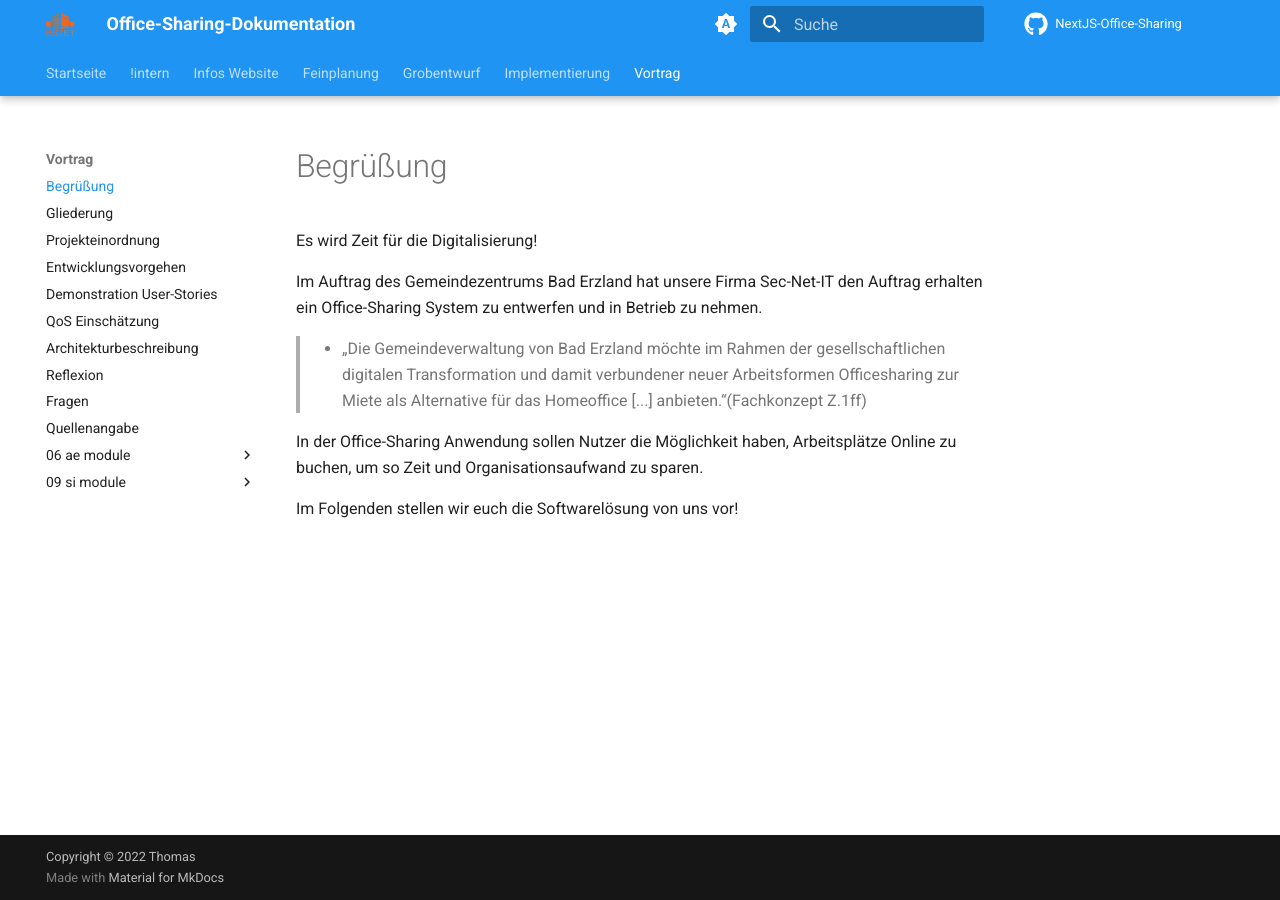
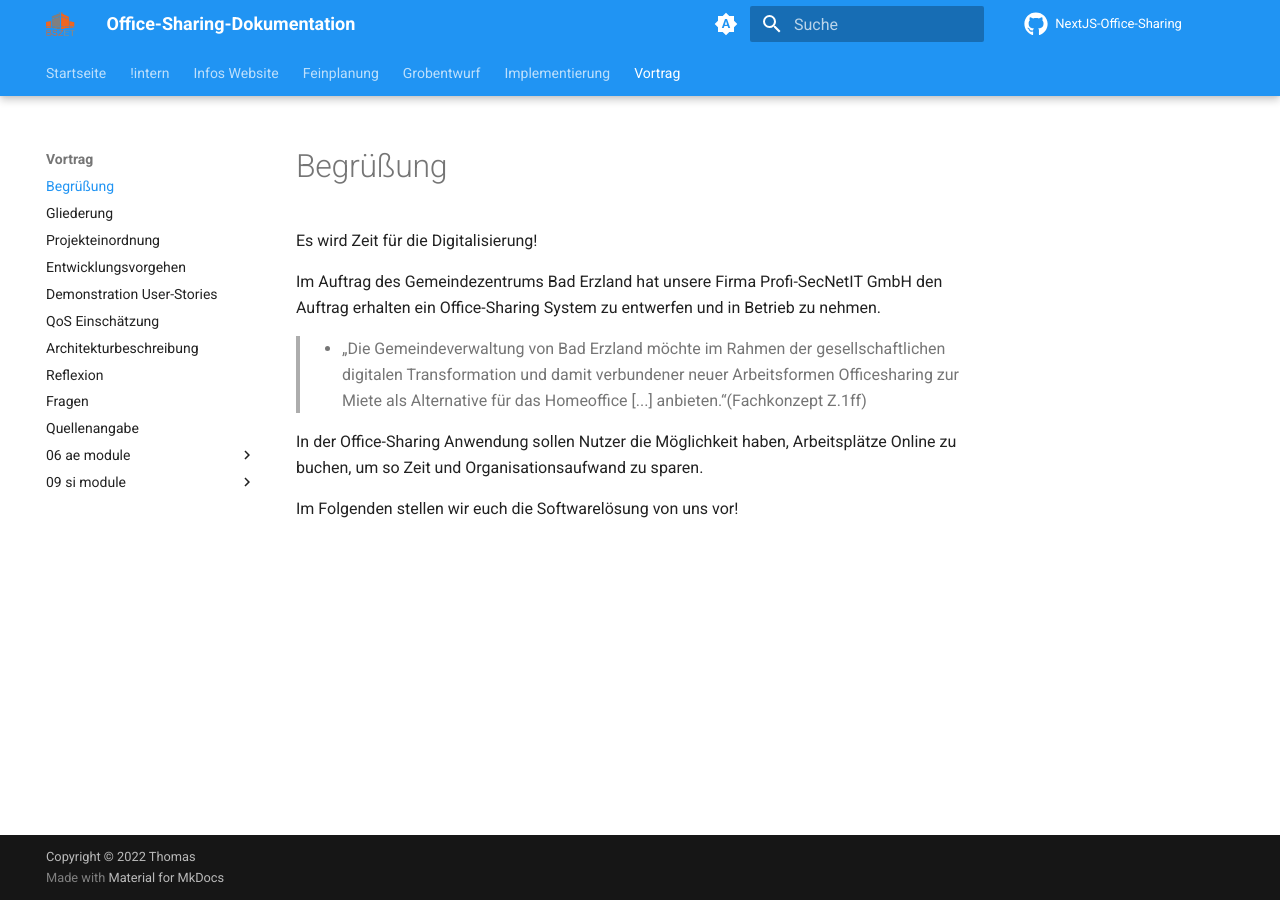
Before and after one commit to gz-bad-erzland-p2/Dokumentation, an MkDocs documentation site: the page built from docs/vortrag/01_begrüßung.md, in a window 1280 px wide. Built offline with MkDocs 1.6.1 and Material for MkDocs 9.7.7, drawn with Linux system fonts in a browser that asks for light colours; comment, search, counter and statistics services are not loaded.

Commit message:
Update 01_begrüßung.md

```diff
--- a/docs/vortrag/01_begrüßung.md
+++ b/docs/vortrag/01_begrüßung.md
@@ -2,7 +2,7 @@
 
 Es wird Zeit für die Digitalisierung!
 
-Im Auftrag des Gemeindezentrums Bad Erzland hat unsere Firma Sec-Net-IT den Auftrag erhalten ein Office-Sharing System zu entwerfen und in Betrieb zu nehmen.
+Im Auftrag des Gemeindezentrums Bad Erzland hat unsere Firma Profi-SecNetIT GmbH den Auftrag erhalten ein Office-Sharing System zu entwerfen und in Betrieb zu nehmen.
 
 > * „Die Gemeindeverwaltung von Bad Erzland möchte im Rahmen der gesellschaftlichen digitalen Transformation und damit verbundener neuer Arbeitsformen Officesharing zur Miete als Alternative für das Homeoffice [...] anbieten.“(Fachkonzept Z.1ff)
 
```
